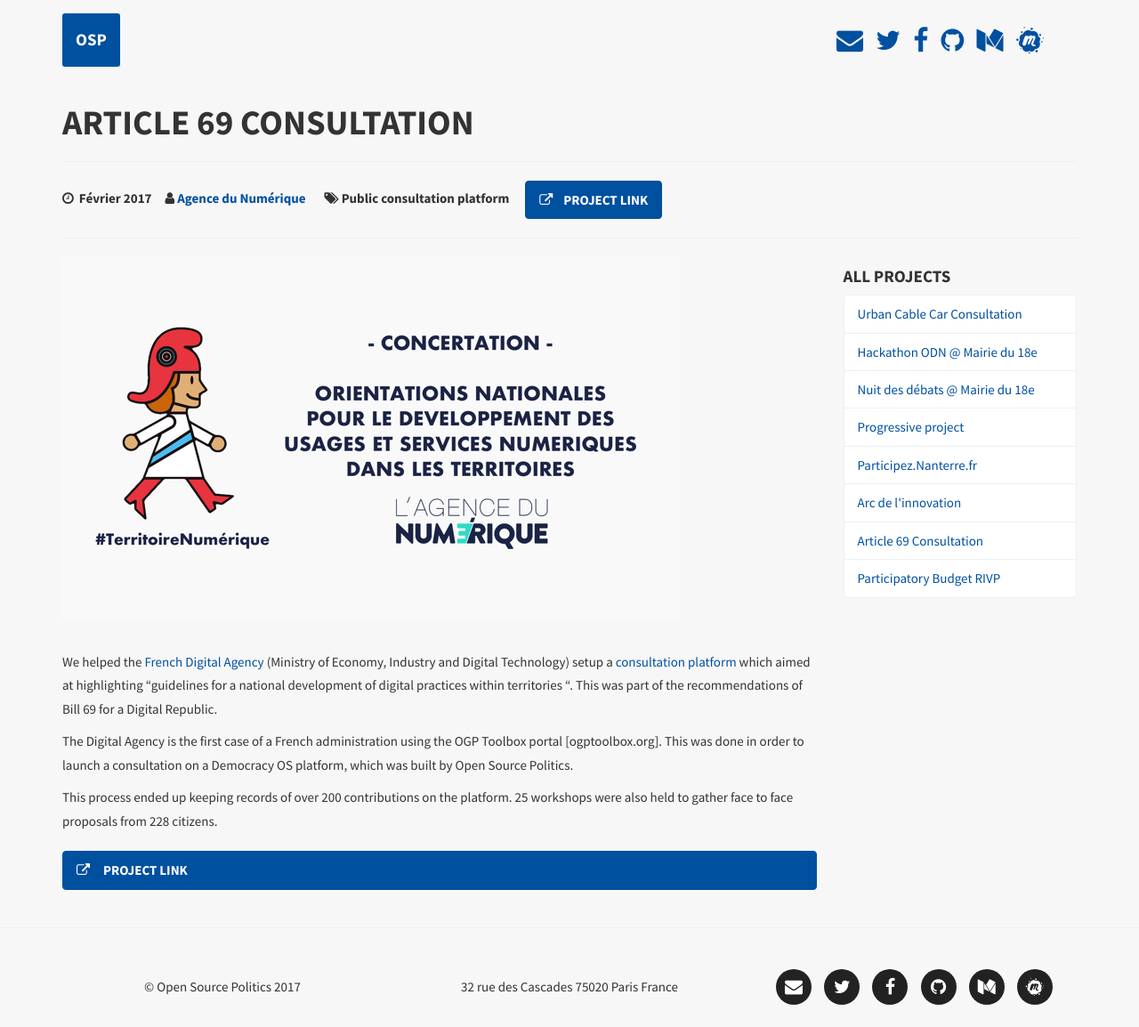
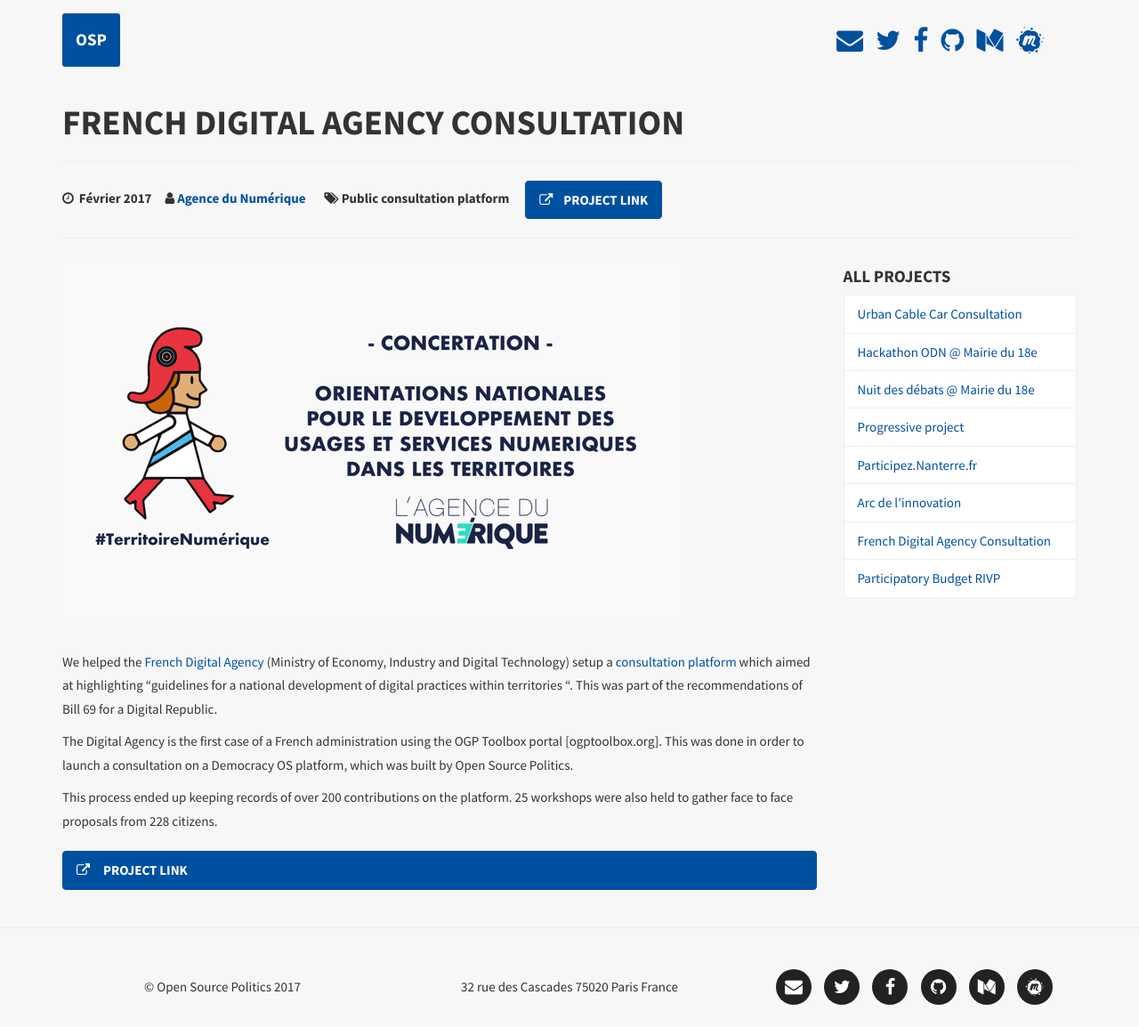
Before and after one commit to OpenSourcePolitics/opensourcepolitics_web-site, a Jekyll site: the page built from _refs-en/2017-02-12-article69.markdown, in a window 1280 px wide. Shown: the whole page at 89% size. Built offline with Jekyll 4.4.1, drawn with Linux system fonts in a browser that asks for light colours; some web fonts are replaced.

Commit message:
change article 69 ref name

```diff
--- a/_refs-en/2017-02-12-article69.markdown
+++ b/_refs-en/2017-02-12-article69.markdown
@@ -1,5 +1,5 @@
 ---
-title: Article 69 Consultation
+title: French Digital Agency Consultation
 layout: refs
 img: article69.png
 thumbnail: article69.png
--- a/_refs-fr/2017-02-15-article69.markdown
+++ b/_refs-fr/2017-02-15-article69.markdown
@@ -1,5 +1,5 @@
 ---
-title: Consultation Article 69
+title: Consultation Agende du Numérique
 layout: refs
 img: article69.png
 thumbnail: article69.png
```
